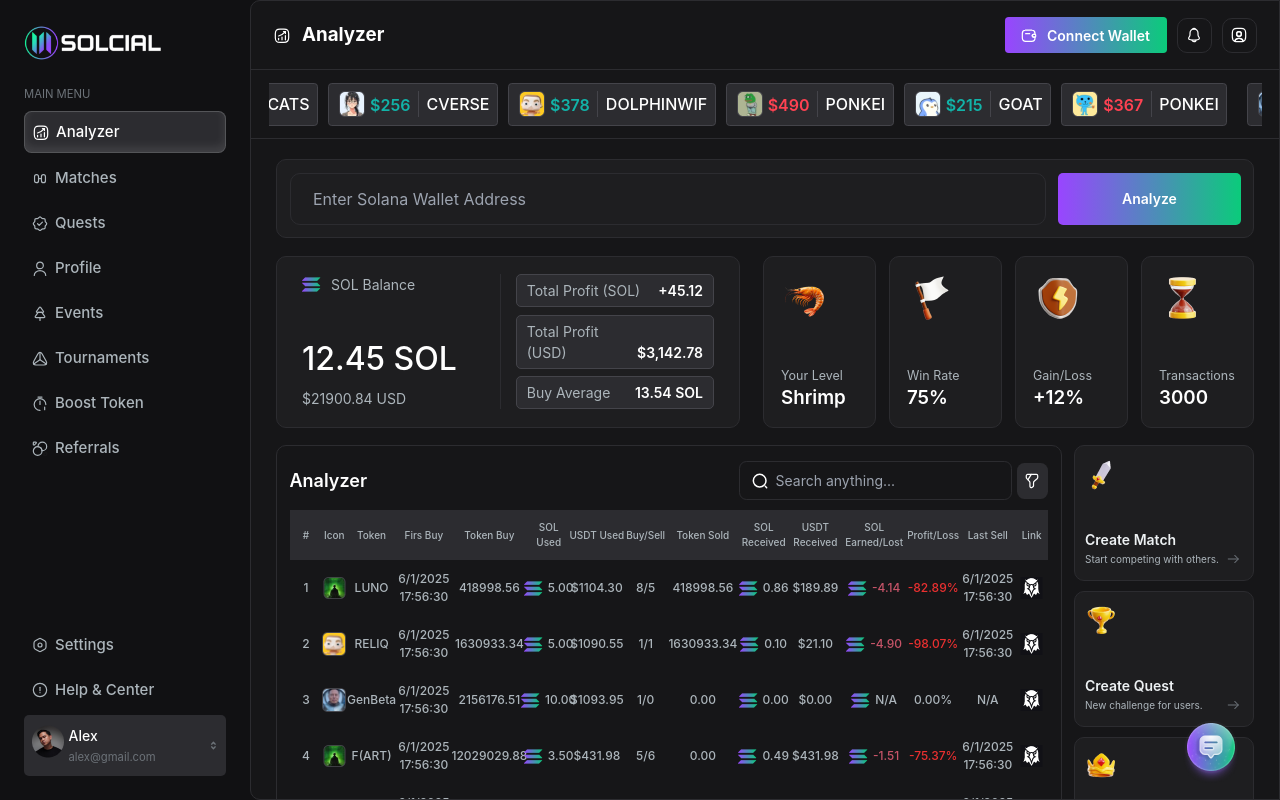
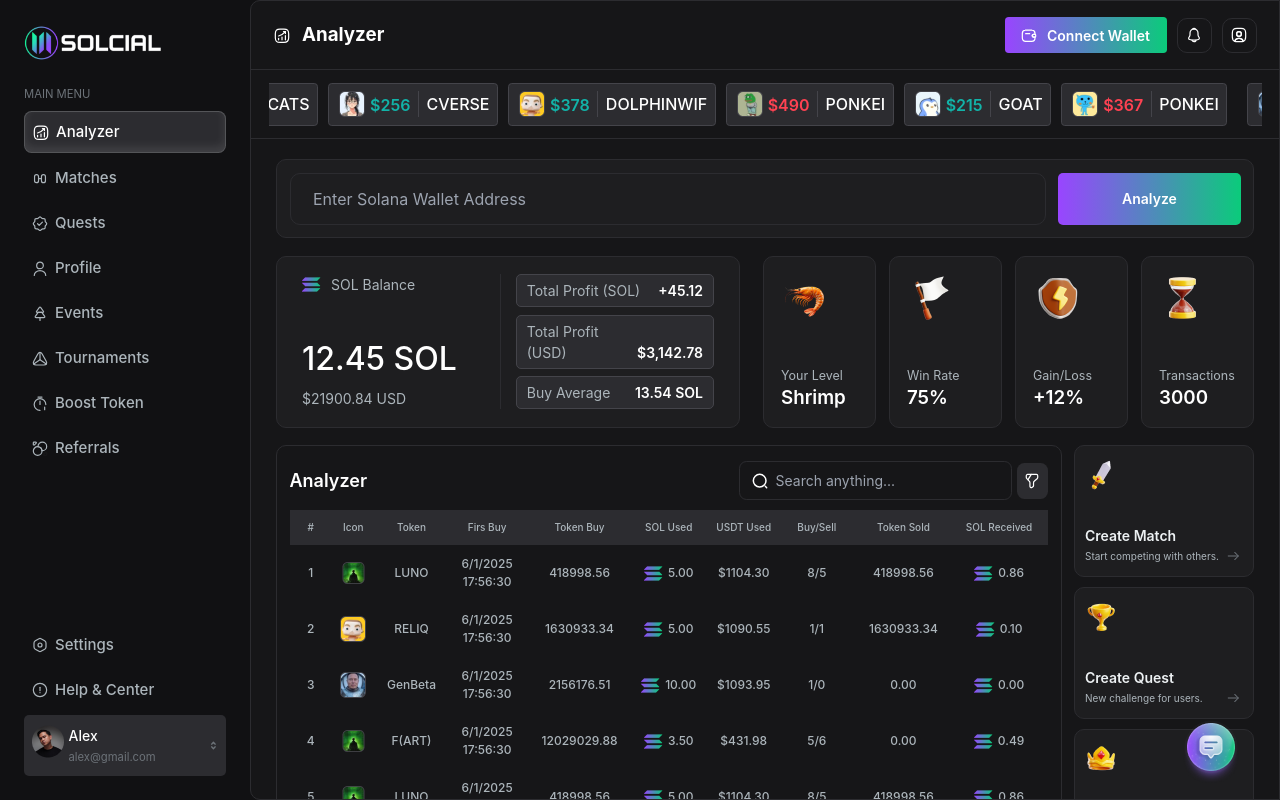
Before and after one commit to AlexDanielMotogna/SolcialApp_FrontEnd, a Next.js app: page /dashboard in a window 1280 px wide. Built offline with nearby package versions, Linux system fonts and the light colour scheme.

Commit message:
fix table responsiveness

```diff
--- a/package.json
+++ b/package.json
@@ -15,6 +15,7 @@
     "react-chartjs-2": "^5.3.0",
     "react-dom": "^18.2.0",
     "react-fast-marquee": "^1.6.5",
+    "react-loading": "^2.0.3",
     "react-router-dom": "^7.1.3",
     "recharts": "^2.15.0"
   },
--- a/src/app/dashboard/page.tsx
+++ b/src/app/dashboard/page.tsx
@@ -42,6 +42,7 @@ import CreateQuest from "@/components/modals/CreateQuest";
 import CreateMatch from "@/components/modals/CreateMatch";
 import CreateLadder from "@/components/modals/CreateLadder";
 import CreateToken from "@/components/modals/CreateToken";
+import ReactLoading from 'react-loading';
 
 const DashboardMain = () => {
   const [openModal, setOpenModal] = useState<string | null>(null);
@@ -174,7 +175,8 @@ const DashboardMain = () => {
             </div>
           </div>
 
-          <div className="w-full flex items-start justify-start overflow-x-auto sm:w-calc-100vw-4rem">
+<div className="w-full overflow-x-auto">
+          <div className="w-full min-w-[1210px] flex items-start justify-start overflow-x-auto 2xl:w-calc-100vw-4rem">
             <table className="w-full table-auto border-collapse border-spacing-0">
               <thead className="w-full bg-[#2C2C30] rounded-xl">
                 <tr>
@@ -700,6 +702,7 @@ const DashboardMain = () => {
             </table>
           </div>
 
+          </div>
           <div className="w-full flex flex-col md:flex-row gap-5 items-start justify-between">
             <div className="flex items-center justify-center gap-10">
               <div className="w-[32px] h-[32px] flex items-center justify-center border border-[#44444A] rounded-xl cursor-pointer">
--- /dev/null
+++ b/src/components/global/Loader.tsx
@@ -0,0 +1,13 @@
+import React from 'react';
+import ReactLoading from 'react-loading';
+
+interface LoadingProps {
+  type: 'spinningBubbles' | 'bars' | 'bubbles' | 'circular' | 'ellipsis';
+  color: string;
+}
+
+const Loader: React.FC<LoadingProps> = ({ type, color }) => (
+  <ReactLoading type={type} color={color} height={667} width={375} />
+);
+
+export default Loader;
--- a/src/components/global/Sidebar.tsx
+++ b/src/components/global/Sidebar.tsx
@@ -1,6 +1,7 @@
 "use client";
 
 import React, { FC, useState, useCallback, JSX } from "react";
+import ReactLoading from 'react-loading';
 import { useRouter } from "next/navigation";
 import Image from "next/image";
 import Menu from "../../../public/icons/Menu";
```
Also changed, not shown: 1 other file (tests, documents, lock files or other folders).
